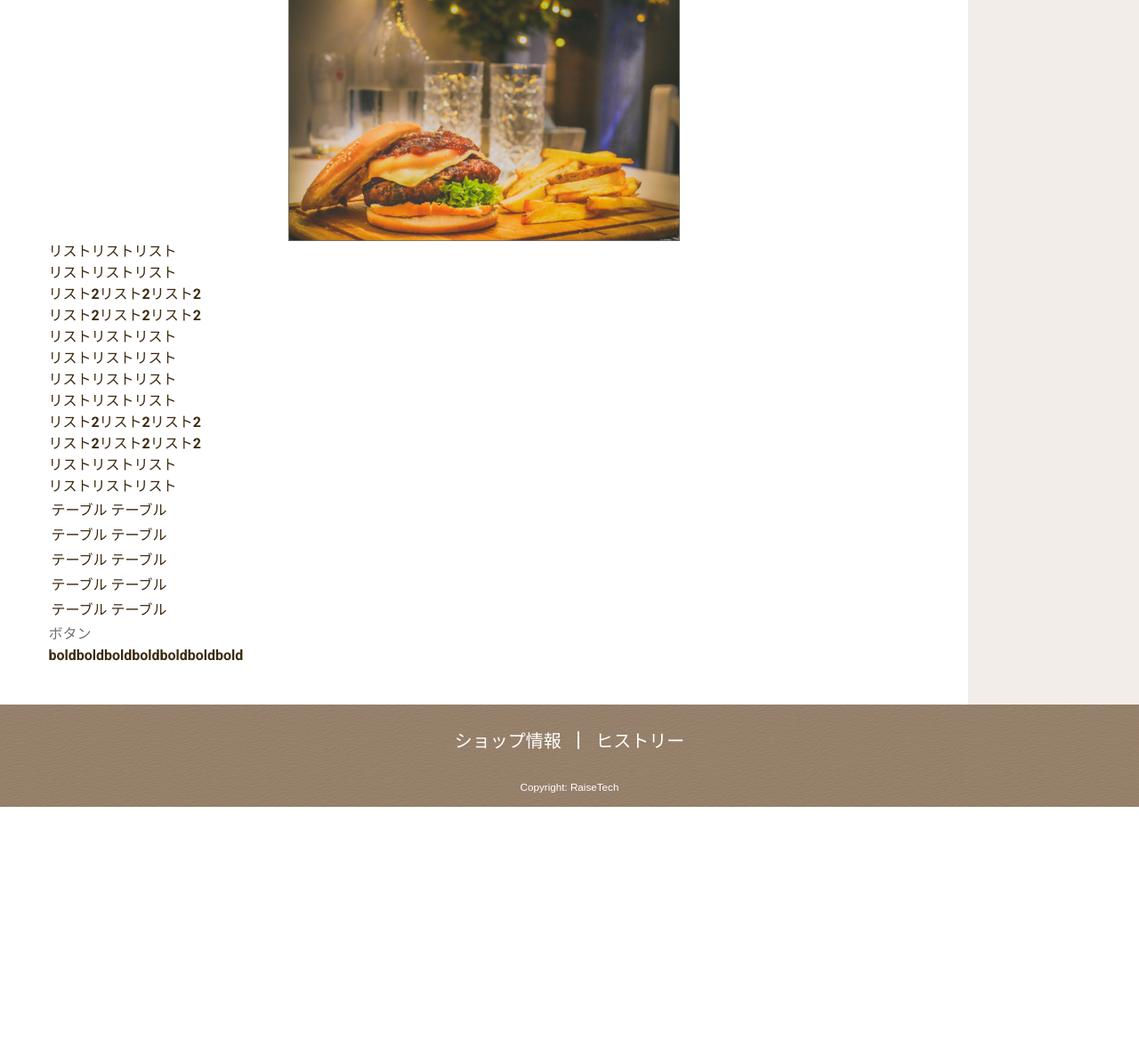
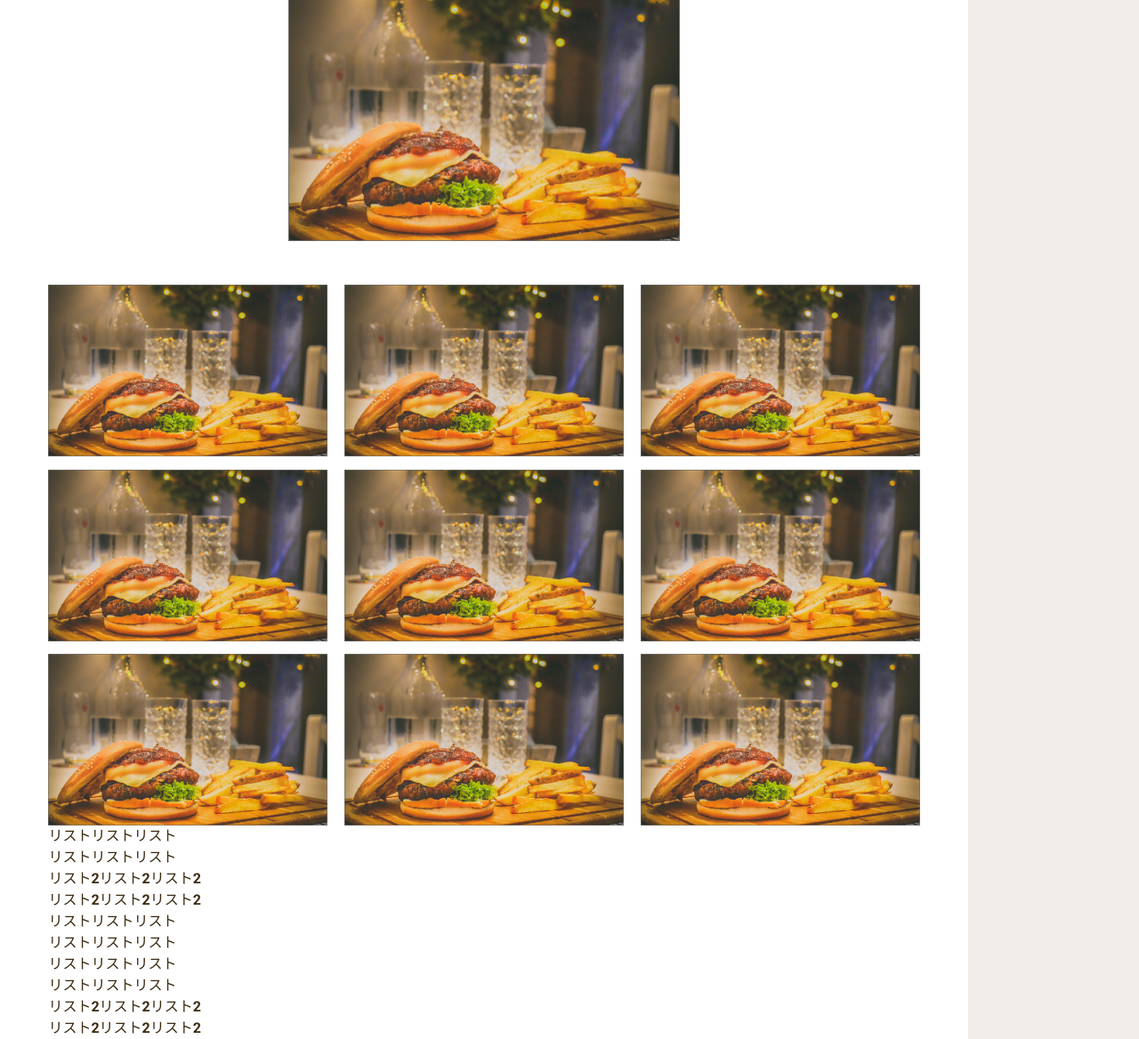
Before and after one commit to saki00105/saishuu-wp, a PHP site: page /single.html in a window 1280 px wide. Shown: the part 2940-4108 px from the top of the page at 89% size. Before the commit the page ends 3847 px from the top, so only its background shows below. Run offline with PHP 8.4, Linux system fonts and the light colour scheme; some web fonts are replaced.

Commit message:
flex-wrap

```diff
--- a/css/app.css
+++ b/css/app.css
@@ -1295,6 +1295,42 @@ ul, ol, li {
     max-height: 36rem;
   }
 }
+.p-single__flex-wraps {
+  flex-wrap: wrap;
+  justify-content: space-between;
+  margin-top: 5%;
+}
+.p-single__flex-wrap {
+  -o-object-fit: cover;
+     object-fit: cover;
+  -o-object-position: bottom;
+     object-position: bottom;
+}
+@media screen and (max-width: 768px) {
+  .p-single__flex-wrap {
+    width: 100%;
+    flex-flow: column;
+  }
+  .p-single__flex-wrap:nth-of-type(n+2) {
+    margin-top: 4.5%;
+  }
+}
+@media screen and (min-width: 769px) and (max-width: 1024px) {
+  .p-single__flex-wrap {
+    width: 49%;
+  }
+  .p-single__flex-wrap:nth-of-type(n+3) {
+    margin-top: 2%;
+  }
+}
+@media screen and (min-width: 1024px) {
+  .p-single__flex-wrap {
+    width: 32%;
+  }
+  .p-single__flex-wrap:nth-of-type(n+4) {
+    margin-top: 1.5%;
+  }
+}
 
 .p-visual--main {
   width: auto;
--- a/sass/object/project/_p-single.scss
+++ b/sass/object/project/_p-single.scss
@@ -55,6 +55,7 @@
     &__content{
         display: flex;
         gap: 3%;
+        // @extend .p-single__full-image;
         @include m.sp{
             margin-top: 8%;
         }
@@ -89,6 +90,7 @@
             max-height: 36rem;
         }
         &--center{
+            // @extend .p-single__full-image;
             margin: 0 auto;
             object-fit: cover;
             object-position: bottom;
@@ -110,4 +112,32 @@
         }
 
     }
+    &__flex-wraps{
+        flex-wrap: wrap;
+        justify-content: space-between;
+        margin-top: 5%;
+    }
+    &__flex-wrap{
+        object-fit: cover;
+        object-position: bottom;
+        @include m.sp{
+            width: 100%;
+            flex-flow: column;
+            &:nth-of-type(n+2){
+                margin-top: 4.5%;
+            }
+        }
+        @include m.tab{
+            width: 49%;
+            &:nth-of-type(n+3){
+                margin-top: 2%;
+            }
+        }
+        @include m.pc{
+            width: 32%;
+            &:nth-of-type(n+4){
+                margin-top: 1.5%;
+            }
+        }
+    }
 }
--- a/single.html
+++ b/single.html
@@ -158,6 +158,18 @@
 
                     <img src="/img/cooked-foods-small.png" class="p-single__half-image--center" alt="チーズバーガーの写真">
 
+                    <div class="p-single__flex-wraps c-flex">
+                        <img src="/img/cooked-foods-small.png" class="p-single__flex-wrap" alt="チーズバーガーの写真">
+                        <img src="/img/cooked-foods-small.png" class="p-single__flex-wrap" alt="チーズバーガーの写真">
+                        <img src="/img/cooked-foods-small.png" class="p-single__flex-wrap" alt="チーズバーガーの写真">
+                        <img src="/img/cooked-foods-small.png" class="p-single__flex-wrap" alt="チーズバーガーの写真">
+                        <img src="/img/cooked-foods-small.png" class="p-single__flex-wrap" alt="チーズバーガーの写真">
+                        <img src="/img/cooked-foods-small.png" class="p-single__flex-wrap" alt="チーズバーガーの写真">
+                        <img src="/img/cooked-foods-small.png" class="p-single__flex-wrap" alt="チーズバーガーの写真">
+                        <img src="/img/cooked-foods-small.png" class="p-single__flex-wrap" alt="チーズバーガーの写真">
+                        <img src="/img/cooked-foods-small.png" class="p-single__flex-wrap" alt="チーズバーガーの写真">
+
+                    </div>
                 </div>
 
                 <div class="c-text--p">
```
Also changed, not shown: 1 other file.
